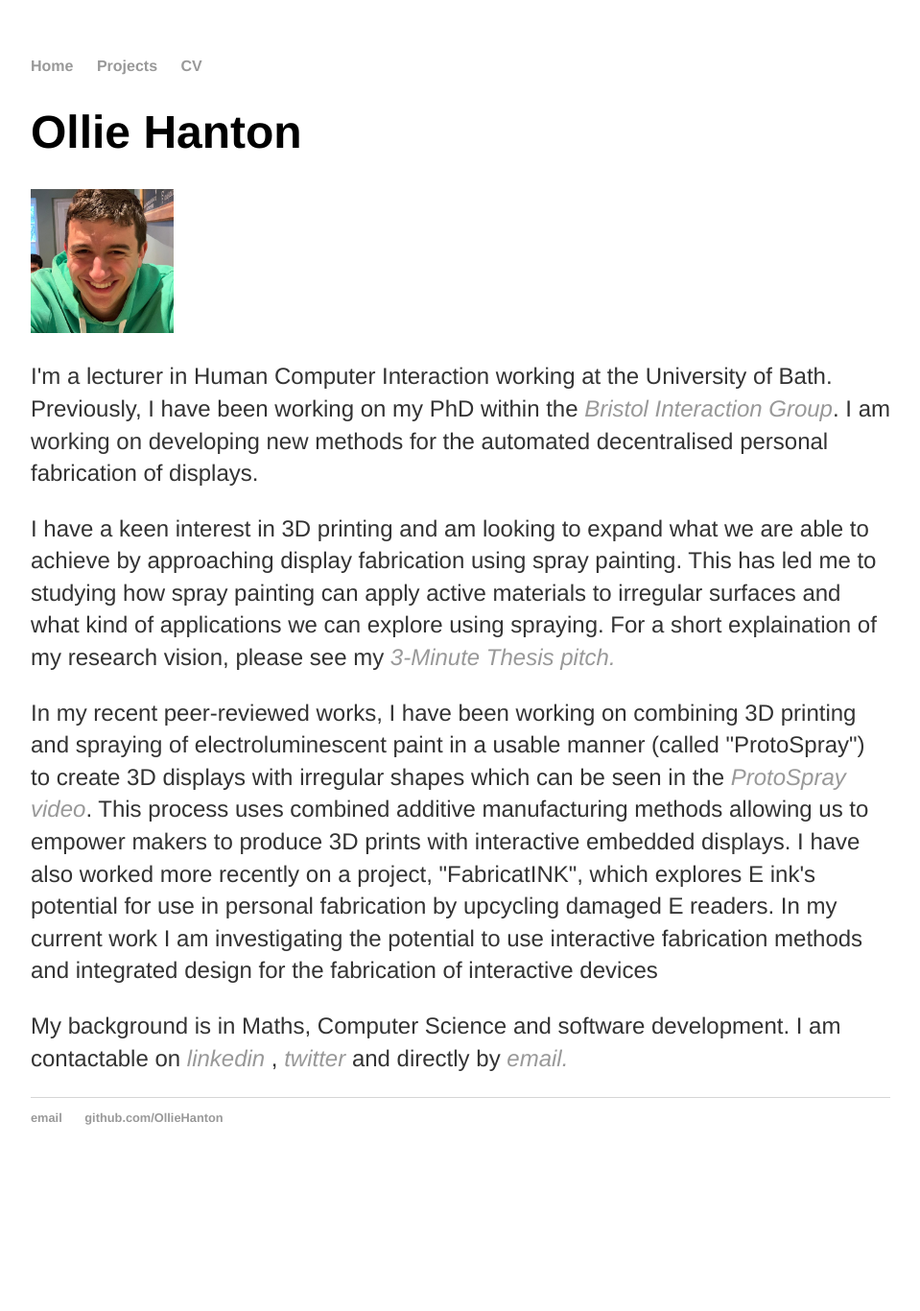
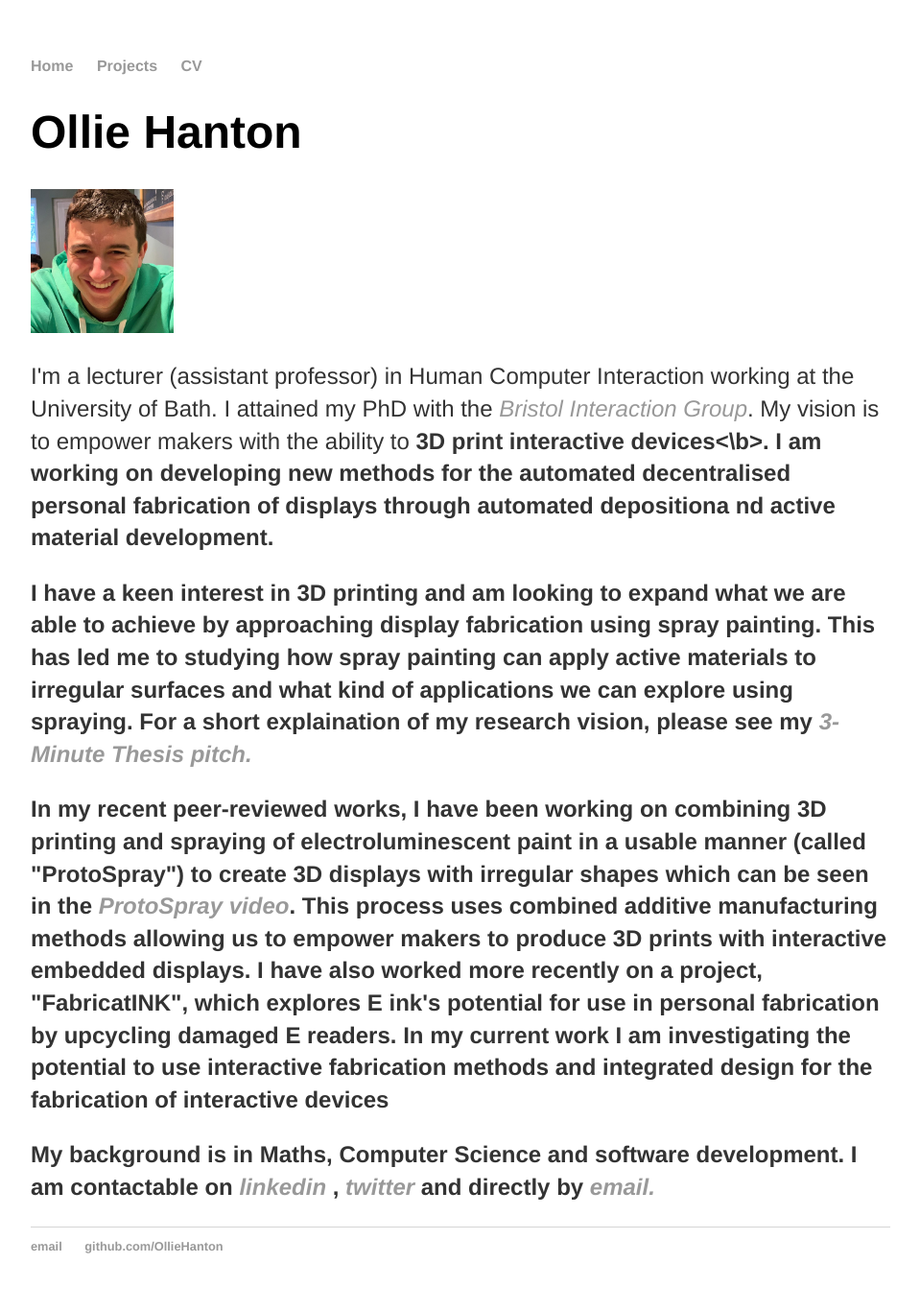
Before and after one commit to OllieHanton/olliehanton.github.io, a Jekyll site: the page built from index.html, in a window 1280 px wide. Shown: the whole page at 96% size, without its empty margins (160-1119 px from the left). Built offline with Jekyll 4.4.1, drawn with Linux system fonts in a browser that asks for light colours; before the commit the page ends 1232 px from its top, so only the background shows below that.

Commit message:
Update index.html

```diff
--- a/index.html
+++ b/index.html
@@ -5,9 +5,9 @@ title: Ollie Hanton, Lecturer in Human Computer Interaction
 <div class="blurb">
 	<h1>Ollie Hanton</h1>
 	<img src="/asset/olliehanton.jpg" alt="profile picture" height="150">
-	<p> I'm a lecturer in Human Computer Interaction working at the University of Bath. Previously, I have been working on my PhD within the <a href="http://www.biglab.co.uk/people/"><em>Bristol Interaction Group</em></a>.
-		I am working on developing new methods for the
-		automated decentralised personal fabrication of displays. </p>
+	<p> I'm a lecturer (assistant professor) in Human Computer Interaction working at the University of Bath. I attained my PhD with the <a href="http://www.biglab.co.uk/people/"><em>Bristol Interaction Group</em></a>.
+		My vision is to empower makers with the ability to <b>3D print interactive devices<\b>. I am working on developing new methods for the
+		automated decentralised personal fabrication of displays through automated depositiona nd active material development. </p>
 
 	<p> I have a keen interest in 3D printing and am looking to expand what we are able to achieve by approaching display fabrication using spray painting.
 		This has led me to studying how spray painting can apply active materials to irregular surfaces and what kind of applications we can explore using
```
